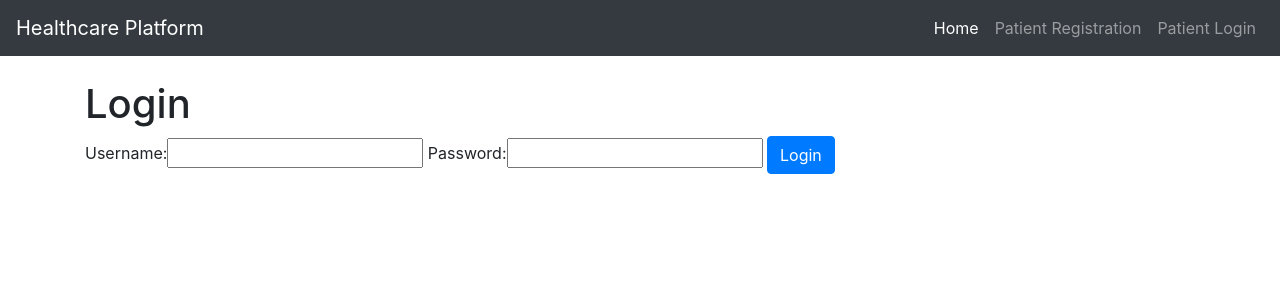
After one commit to joshkeating/healthcare-appointments, a Django app: page /login in a window 1280 px wide. The commit adds this page. Shown: the top 300 px of the page. Run offline with Django 3.2, Linux system fonts and the light colour scheme; some libraries are stand-ins or nearby versions.

Commit message:
Patient login

```diff
--- a/dbProject/authApp/urls.py
+++ b/dbProject/authApp/urls.py
@@ -1,7 +1,9 @@
 from django.urls import path
-from .views import logoutuser, patient_registration
+from .views import logoutuser, patient_registration, loginuser
 
 urlpatterns = [
     path('logout', logoutuser, name="logout"),
-    path('patient_registration', patient_registration, name="register_patient")
+    path('patient_registration', patient_registration, name="register_patient"),
+    path('provider_registration', patient_registration, name="register_provider"),
+    path('login', loginuser, name="login")
 ]
--- a/dbProject/dbApp/forms.py
+++ b/dbProject/dbApp/forms.py
@@ -34,3 +34,8 @@ class AppointmentForm(forms.Form):
     duration = forms.TimeField(required=True)
     provider = forms.ModelChoiceField(queryset=Provider.objects.all(), required=True)
     note = forms.CharField(widget=forms.Textarea)
+
+
+class LoginForm(forms.Form):
+    username = forms.CharField()
+    password = forms.CharField(widget=forms.PasswordInput())
--- a/dbProject/dbProject/urls.py
+++ b/dbProject/dbProject/urls.py
@@ -21,5 +21,5 @@ urlpatterns = [
     path('admin/', admin.site.urls),
     path('api/', include('dbApp.urls')),
     path('', include('frontend.urls')),
-    path('auth', include('authApp.urls'))
+    path('auth/', include('authApp.urls'))
 ]
--- a/dbProject/frontend/urls.py
+++ b/dbProject/frontend/urls.py
@@ -1,11 +1,10 @@
 from django.urls import path
 from .views import render_registration, render_homepage, \
-    render_patient_login, render_provider_login, render_provider_registration
+    render_login, render_provider_registration
 
 urlpatterns = [
     path('', render_homepage, name="homepage"),
     path('patient_registration', render_registration, name="patient_registration"),
     path('provider_registration', render_provider_registration, name="provider_registration"),
-    path('patient_login', render_patient_login, name="patient_login"),
-    path('provider_login', render_provider_login, name="provider_login")
+    path('login', render_login, name="loginpage"),
 ]
--- a/dbProject/frontend/views.py
+++ b/dbProject/frontend/views.py
@@ -1,5 +1,5 @@
 from django.shortcuts import render
-from dbApp.forms import PatientRegistrationForm, ProviderRegistrationForm
+from dbApp.forms import PatientRegistrationForm, ProviderRegistrationForm, LoginForm
 from rest_framework import status
 from rest_framework.response import Response
 
@@ -21,12 +21,8 @@ def render_homepage(request):
         return Response('Method not allowed', status=status.HTTP_405_METHOD_NOT_ALLOWED)
     return render(request, 'index.html', {})
 
-def render_patient_login(request):
+def render_login(request):
     if request.method != "GET":
         return Response('Method not allowed', status=status.HTTP_405_METHOD_NOT_ALLOWED)
-    return render(request, 'patient_login.html')
-
-def render_provider_login(request):
-    if request.method != "GET":
-        return Response('Method not allowed', status=status.HTTP_405_METHOD_NOT_ALLOWED)
-    return render(request, 'provider_login.html')
+    form = LoginForm()
+    return render(request, 'login.html', { 'form': form })
--- a/dbProject/templates/base.html
+++ b/dbProject/templates/base.html
@@ -33,10 +33,7 @@
           <a class="nav-link" href="{% url 'patient_registration' %}">Patient Registration</a>
         </li>
         <li class="nav-item">
-          <a class="nav-link" href="{% url 'patient_login' %}">Patient Login</a>
-        </li>
-        <li class="nav-item">
-          <a class="nav-link" href="{% url 'provider_login' %}">Provider Login</a>
+          <a class="nav-link" href="{% url 'loginpage' %}">Patient Login</a>
         </li>
         {% else %}
         <li class="nav-item">
--- /dev/null
+++ b/dbProject/templates/login.html
@@ -0,0 +1,17 @@
+{% extends 'base.html' %}
+
+{% block title %}Login{% endblock %}
+
+{% block content %}
+
+<h1>Login</h1>
+
+<form method="POST" action="{% url 'login' %}">
+    <!-- Add cross site request forgery token -->
+    {% csrf_token %}
+    {{ form }}
+
+    <button type="submit" class="btn btn-primary">Login</button>
+</form>
+
+{% endblock %}
```
Also changed, not shown: dbProject/authApp/views.py (+16 -1 lines), dbProject/templates/patient_login.html (deleted, +0 -23 lines), dbProject/templates/provider_login.html (deleted, +0 -22 lines), dbProject/db.sqlite3.
